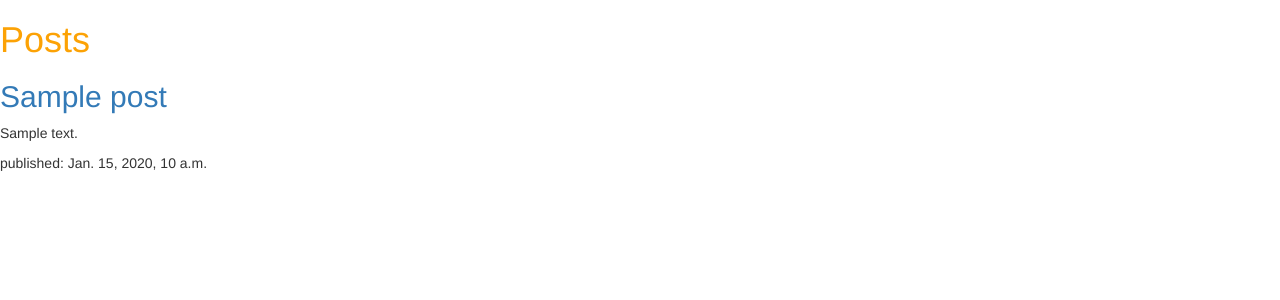
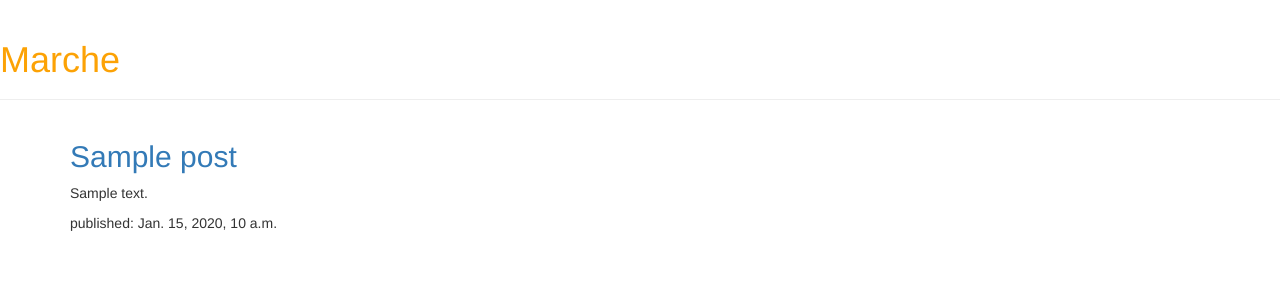
Before and after one commit to simstre/catlog, a Django app: template collection/templates/collection/post_list.html in a window 1280 px wide. Shown: the top 300 px of the page. Run offline with Django 3.2, Linux system fonts and the light colour scheme; the template is opened without the code that fills it: most values are stand-ins (such as "Sample title", 1, 10 or a date in 2020); some libraries are stand-ins or nearby versions.

Commit message:
create a base html template

```diff
--- /dev/null
+++ b/collection/templates/collection/base.html
@@ -0,0 +1,24 @@
+{% load staticfiles %}
+<!DOCTYPE html>
+<html>
+<head lang="en">
+    <title>Marche</title>
+    <link rel="stylesheet" href="//maxcdn.bootstrapcdn.com/bootstrap/3.2.0/css/bootstrap.min.css">
+    <link rel="stylesheet" href="//maxcdn.bootstrapcdn.com/bootstrap/3.2.0/css/bootstrap-theme.min.css">
+    <link rel="stylesheet" href="{% static 'css/collection.css' %}">
+    <meta charset="UTF-8">
+</head>
+<body>
+    <div class="page-header">
+        <h1><a href="/">Marche</a></h1>
+    </div>
+    <div class="content container">
+        <div class="row">
+            <div class="col-md-8">
+            {% block content %}
+            {% endblock %}
+            </div>
+        </div>
+    </div>
+</body>
+</html>
--- a/collection/templates/collection/post_list.html
+++ b/collection/templates/collection/post_list.html
@@ -1,18 +1,6 @@
-{% load staticfiles %}
-<!DOCTYPE html>
-<html>
-<head lang="en">
-    <title>Marche</title>
-    <link rel="stylesheet" href="//maxcdn.bootstrapcdn.com/bootstrap/3.2.0/css/bootstrap.min.css">
-    <link rel="stylesheet" href="//maxcdn.bootstrapcdn.com/bootstrap/3.2.0/css/bootstrap-theme.min.css">
-    <link rel="stylesheet" href="{% static 'css/collection.css' %}">
-    <meta charset="UTF-8">
-</head>
-<body>
-<div>
-    <h1><a href="/">Posts</a></h1>
-</div>
+{% extends 'collection/base.html' %}
 
+{% block content %}
 {% for post in posts %}
     <div>
         <h2><a href="">{{ post.title }}</a></h2>
@@ -20,5 +8,4 @@
         <p>published: {{ post.last_updated }}</p>
     </div>
 {% endfor %}
-</body>
-</html>
+{% endblock content %}
```
